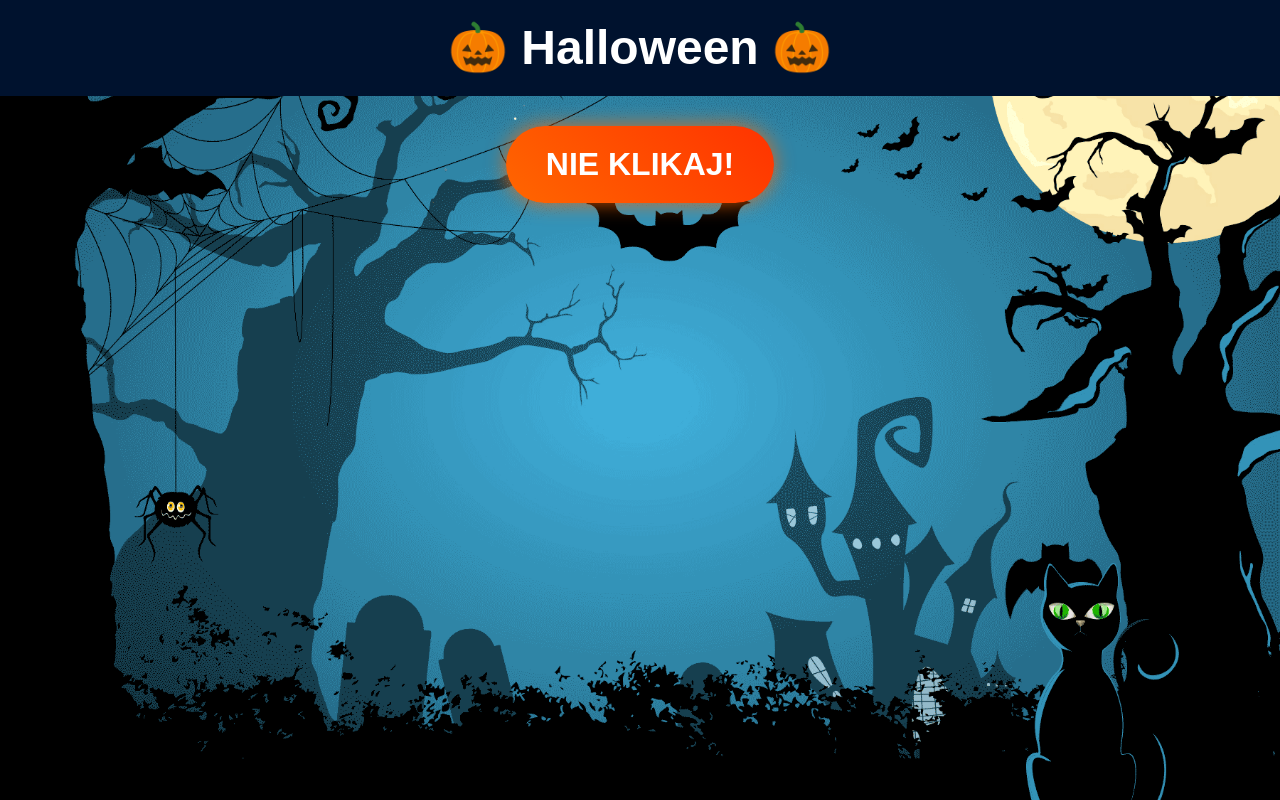
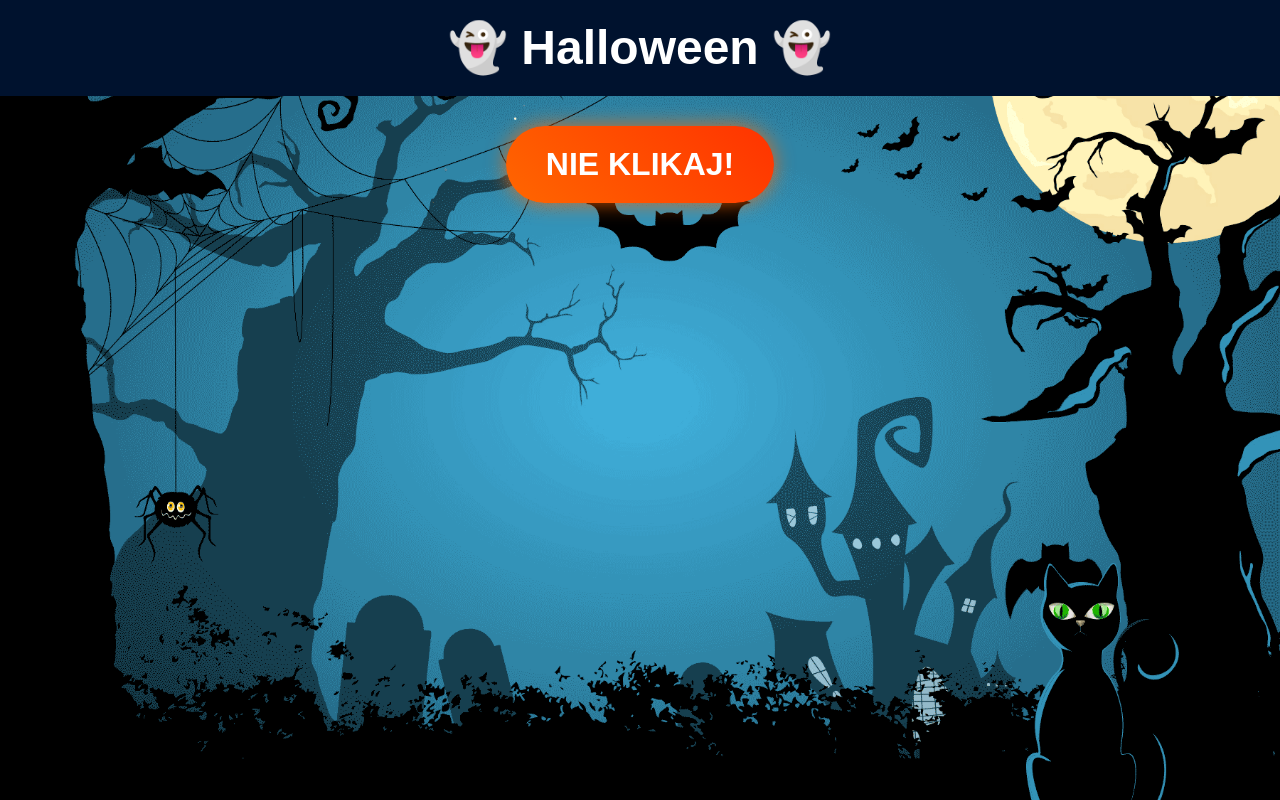
Before and after one commit to yalla7707/Halloween, a plain HTML site: page index.html in a window 1280 px wide. Drawn offline with Linux system fonts and the light colour scheme.

Commit message:
Update index.html

```diff
--- a/index.html
+++ b/index.html
@@ -7,7 +7,7 @@
 </head>
 <body>
   <header>
-    <h1>🎃 Halloween 🎃</h1>
+    <h1>👻 Halloween 👻</h1>
   </header>
 
   <main>
```
